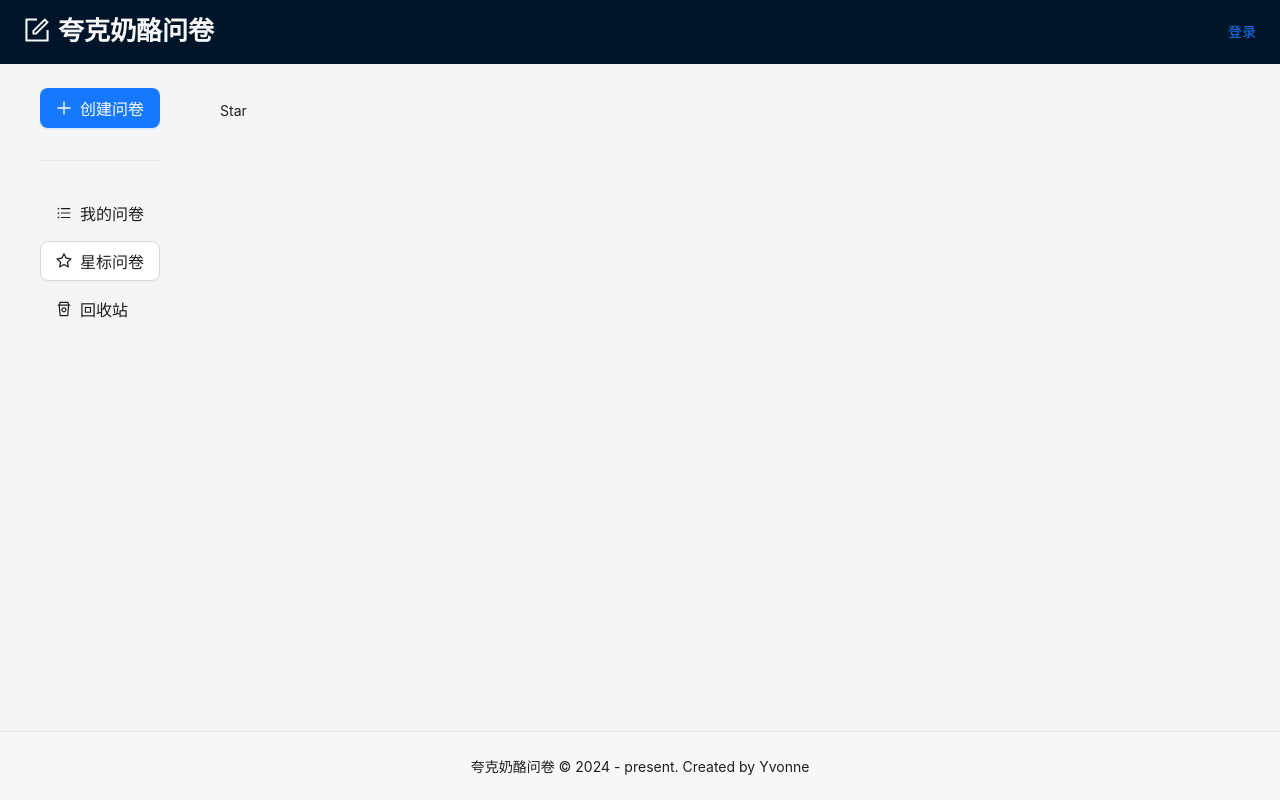
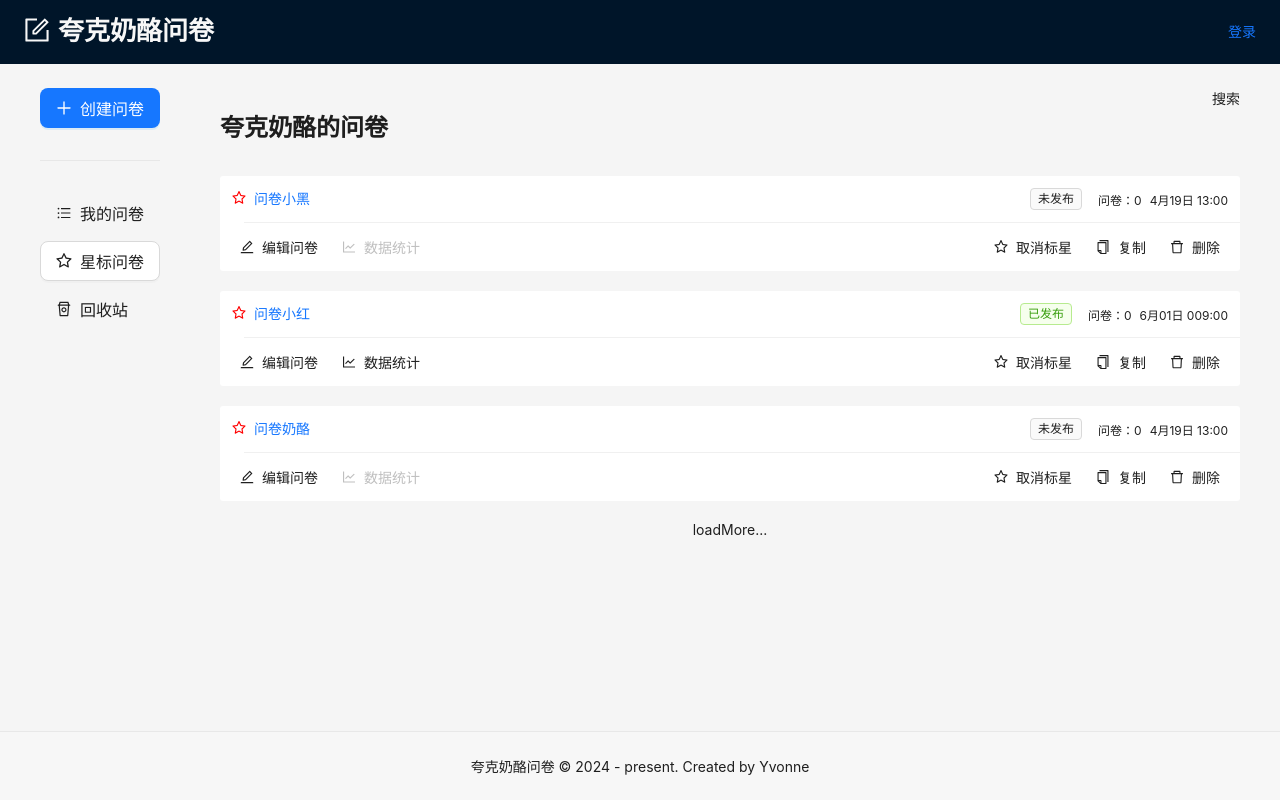
Before and after one commit to YvonneStandin/wjx-project, a React (Create React App) app: page /manage/star in a window 1280 px wide. Built offline with nearby package versions, Linux system fonts and the light colour scheme.

Commit message:
feat: Star page

```diff
--- a/src/pages/manage/Star.tsx
+++ b/src/pages/manage/Star.tsx
@@ -1,9 +1,90 @@
-import React, { FC } from 'react'
+import React, { FC, useState } from 'react'
+import { produce } from 'immer'
 import { useTitle } from 'ahooks'
+import { Typography, Empty } from 'antd'
+import styles from './common.module.scss'
+import QuestionCard from '../../components/QuestionCard'
+
+const rawQuestionList = [
+  {
+    _id: '1',
+    title: '问卷小黑',
+    isPublished: false,
+    isStar: true,
+    createAt: '4月19日 13:00',
+    answerCount: 0,
+  },
+  {
+    _id: '2',
+    title: '问卷小红',
+    isPublished: true,
+    isStar: true,
+    createAt: '6月01日 009:00',
+    answerCount: 0,
+  },
+  {
+    _id: '3',
+    title: '问卷奶酪',
+    isPublished: false,
+    isStar: true,
+    createAt: '4月19日 13:00',
+    answerCount: 0,
+  },
+]
 
 const Star: FC = () => {
   useTitle('夸克奶酪问卷-星标问卷')
-  return <p>Star</p>
+
+  const { Title } = Typography
+  const [questionList, setQuestionList] = useState(rawQuestionList)
+
+  //删除问卷
+  function deleteQuestion(id: string) {
+    setQuestionList(
+      produce(draft => {
+        draft.splice(
+          questionList.findIndex(item => item._id === id),
+          1
+        )
+      })
+    )
+  }
+
+  //发布问卷
+  function publishQuestion(id: string) {
+    setQuestionList(
+      produce(draft => {
+        draft[questionList.findIndex(item => item._id === id)].isPublished = true
+      })
+    )
+  }
+
+  return (
+    <>
+      <div className={styles.header}>
+        <div className={styles.left}>
+          <Title level={3}>夸克奶酪的问卷</Title>
+        </div>
+        <div className={styles.right}>搜索</div>
+      </div>
+      <div className={styles.content}>
+        {questionList.length === 0 && <Empty description="暂无数据"></Empty>}
+        {questionList.length > 0 &&
+          questionList.map(question => {
+            const { _id } = question
+            return (
+              <QuestionCard
+                key={_id}
+                {...question}
+                deleteQuestion={deleteQuestion}
+                publishQuestion={publishQuestion}
+              />
+            )
+          })}
+      </div>
+      <div className={styles.footer}>loadMore...</div>
+    </>
+  )
 }
 
 export default Star
--- a/src/pages/manage/list.tsx
+++ b/src/pages/manage/list.tsx
@@ -2,7 +2,8 @@ import React, { FC, useState } from 'react'
 import { produce } from 'immer'
 import { useSearchParams } from 'react-router-dom'
 import { useTitle } from 'ahooks'
-import styles from './list.module.scss'
+import { Typography } from 'antd'
+import styles from './common.module.scss'
 import QuestionCard from '../../components/QuestionCard'
 
 const rawQuestionList = [
@@ -45,24 +46,9 @@ const List: FC = () => {
   const [searchParams] = useSearchParams()
   console.log(searchParams.get('keyWord'))
 
+  const { Title } = Typography
+
   const [questionList, setQuestionList] = useState(rawQuestionList)
-
-  //新增问卷
-  function addQuestion() {
-    const id = Math.random().toString().slice(3)
-    setQuestionList(
-      produce(draft => {
-        draft.push({
-          _id: id,
-          title: `问卷${id}`,
-          isPublished: false,
-          isStar: false,
-          answerCount: 0,
-          createAt: '12月28日 07:00',
-        })
-      })
-    )
-  }
 
   //删除问卷
   function deleteQuestion(id: string) {
@@ -89,7 +75,7 @@ const List: FC = () => {
     <>
       <div className={styles.header}>
         <div className={styles.left}>
-          <h3>夸克奶酪的问卷</h3>
+          <Title level={3}>夸克奶酪的问卷</Title>
         </div>
         <div className={styles.right}>搜索</div>
       </div>
@@ -106,7 +92,6 @@ const List: FC = () => {
               />
             )
           })}
-        <button onClick={addQuestion}>新增问卷</button>
       </div>
       <div className={styles.footer}>loadMore...</div>
     </>
```
Also changed, not shown: src/pages/manage/common.module.scss (renamed from src/pages/manage/list.module.scss).
